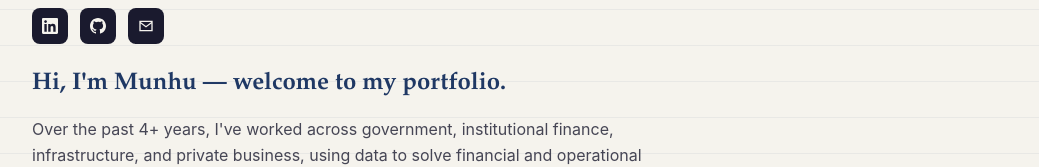
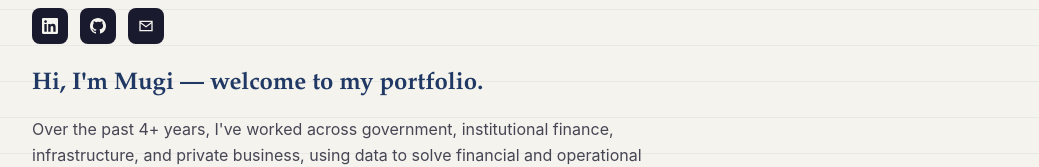
Before and after one commit to MUNKHNASANOTGONBOLD/Munkhnasan-portfolio, a Next.js app: page / in a window 1280 px wide. Shown: the part 314-481 px from the top of the page, without its empty margins (120-1159 px from the left). Built offline with nearby package versions, Linux system fonts and the light colour scheme.

Commit message:
Use Mugi in portfolio introduction

```diff
--- a/app/page.tsx
+++ b/app/page.tsx
@@ -301,7 +301,7 @@ export default function Home() {
             </div>
             <div className="max-w-2xl space-y-4 text-ink/80 leading-relaxed">
               <h2 className="font-serif text-2xl font-semibold text-navy">
-                Hi, I&apos;m Munhu — welcome to my portfolio.
+                Hi, I&apos;m Mugi — welcome to my portfolio.
               </h2>
               <p>
                 Over the past 4+ years, I&apos;ve worked across government, institutional finance,
```
